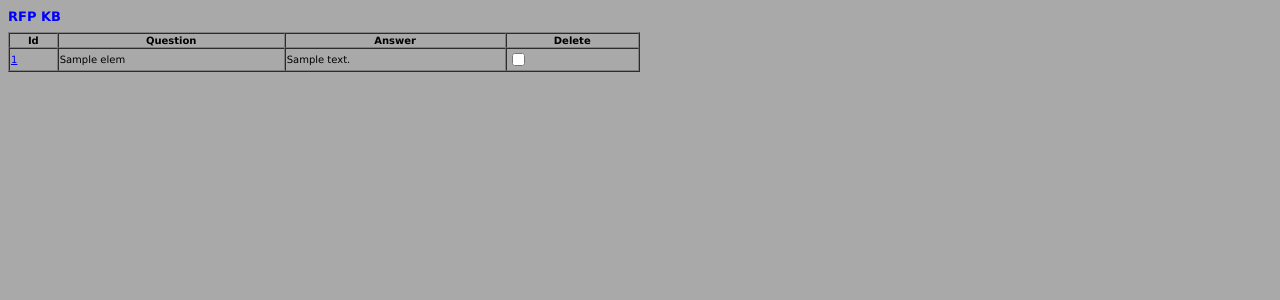
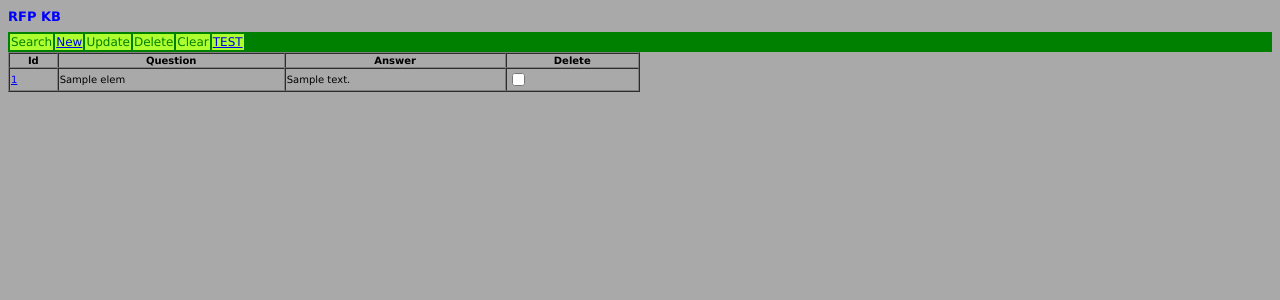
Before and after one commit to mimmolamparelli/BidKB, a Django app: template rfp_kb/templates/rfp_qa_list.html in a window 1280 px wide. Shown: the top 300 px of the page. Run offline with Django 3.2, Linux system fonts and the light colour scheme; the template is opened without the code that fills it: most values are stand-ins (such as "Sample title", 1, 10 or a date in 2020).

Commit message:
Back to the correct view after Update and Add, added New
Back to the correct view after Update and Add, added New

```diff
--- a/ToDo.txt
+++ b/ToDo.txt
@@ -1,3 +1,8 @@
 Prevent to add an existing record
 From update go back to main view (top 10 entries)
 Access Control ?
+Redesign the interface (Figma ?)
+Controls on Add new record
+Controls on Update
+Add Lookup fields
+Implement Delete-Selected in List View
--- a/rfp_kb/static/functions.js
+++ b/rfp_kb/static/functions.js
@@ -54,3 +54,11 @@ function MainReset()
   f.submit();
 
 }
+
+function MainNew()
+{
+  f = document.forms.frm;
+  f.action = "/rfp_kb/0";
+  f.method="POST";
+  f.submit();
+}
--- a/rfp_kb/templates/rfp_qa_list.html
+++ b/rfp_kb/templates/rfp_qa_list.html
@@ -5,6 +5,25 @@
 {% endblock %}
 
 {% block content %}
+
+<!-- TOP MENU-->
+
+  <div class = "my_nav_bar">
+    <table  width="90">
+      <tr>
+        <td class="my_nav_button" >Search</td>
+        <td class="my_nav_button"><a href="javascript:MainNew()">New</a></td>
+        <td class="my_nav_button">Update</td>
+        <td class="my_nav_button">Delete</td>
+        <td class="my_nav_button">Clear</td>
+        <td class="my_nav_button"><a href="javascript:Test()">TEST</a></td>
+      </tr>
+    </table>
+  </div>
+
+    <!-- END TOP MENU -->
+
+<form name = "frm" action="">{% csrf_token %}  </form>
 <table border="1" style="width:50%" cellspacing="0" >
 
   <tr>
```
Also changed, not shown: rfp_kb/templates/main.html (+7 -1 lines), rfp_kb/views.py (+20 -6 lines), db.sqlite3.
